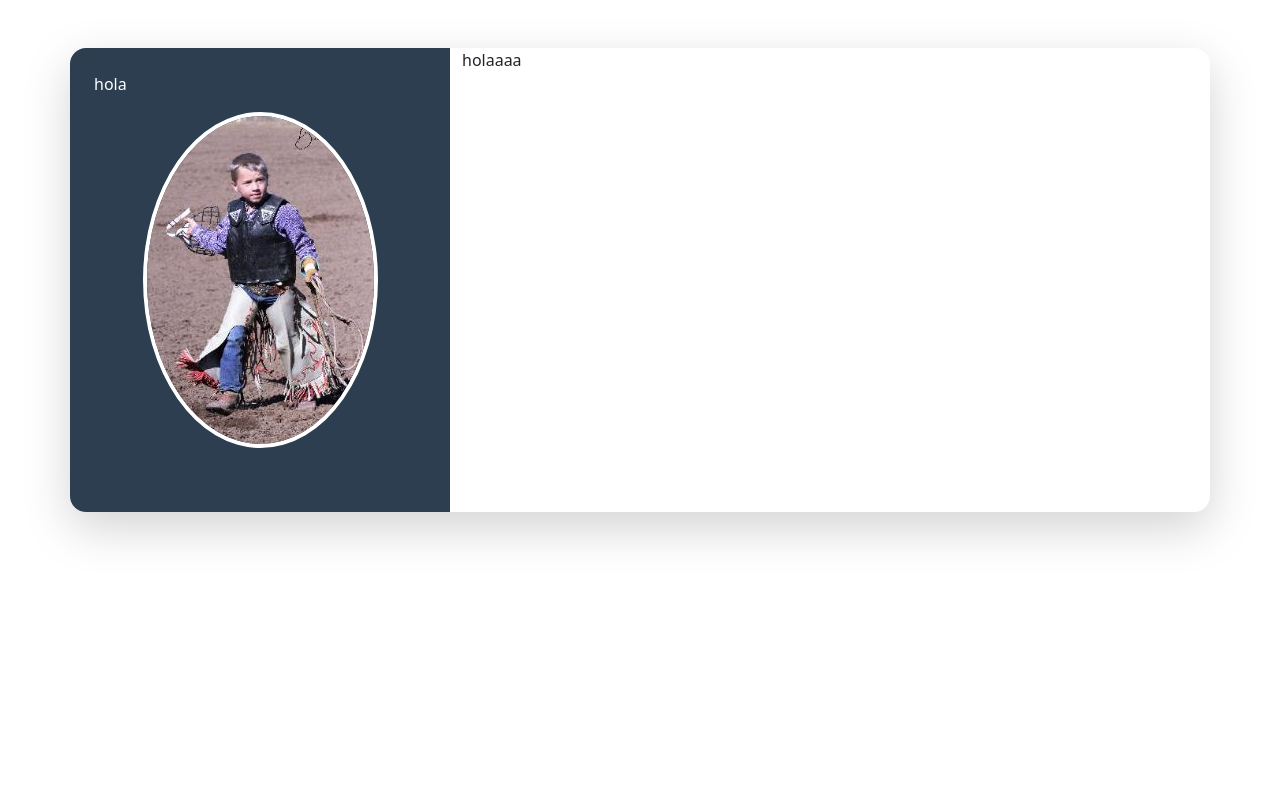
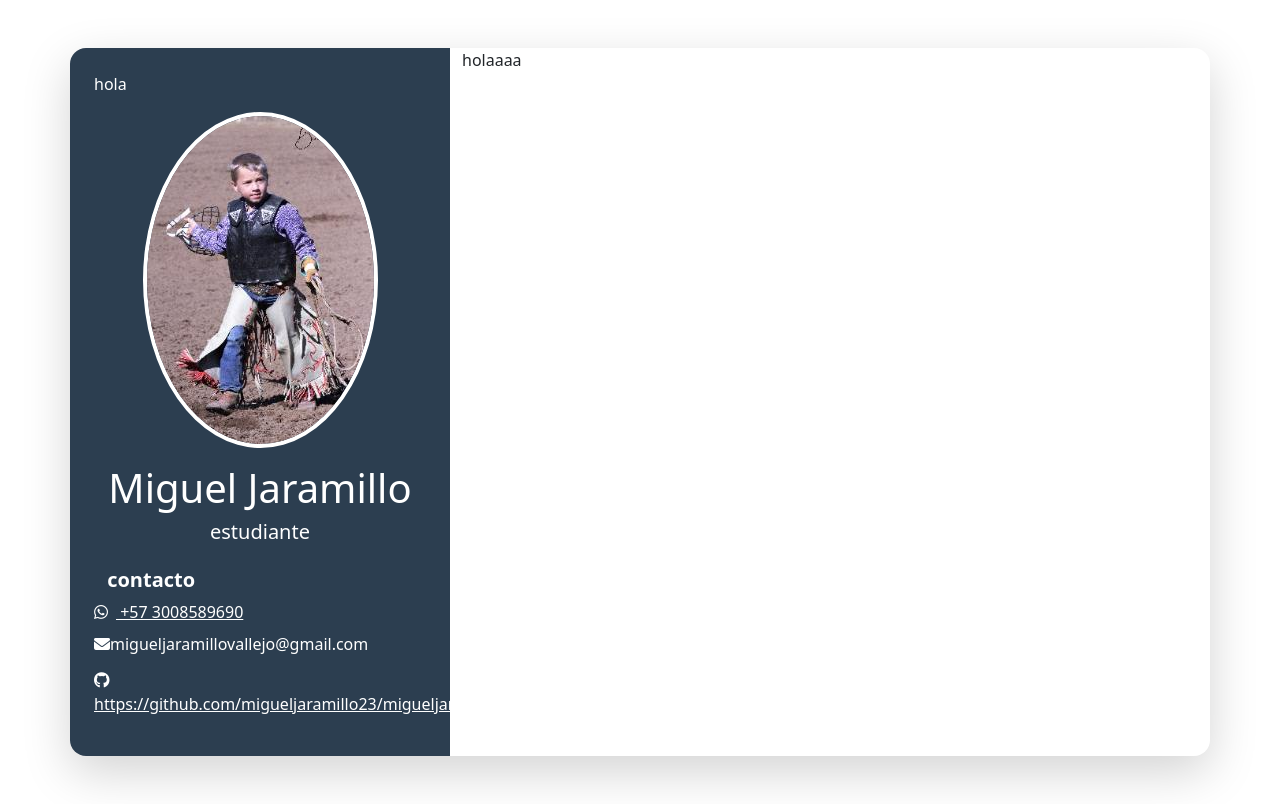
Before and after one commit to migueljaramillo23/migueljaramillo23.github.io, a plain HTML site: page Frontent/hoja de vida/index.html in a window 1280 px wide. Drawn offline with nearby package versions, Linux system fonts and the light colour scheme.

Commit message:
13/11/23

```diff
--- a/Frontent/hoja de vida/index.html
+++ b/Frontent/hoja de vida/index.html
@@ -26,7 +26,39 @@
                     <img src="img/IMG_9090_8097-1_1_-227x328.jpg"
                     class="img-fluid rounded-circle border border-4 border-white mb-3"
                      alt="foto perfil">
+                     <h1 class="fw -bold mb-2">Miguel Jaramillo</h1>
+                     <h2 class="h5">estudiante</h2>
                 </header>
+                <section>
+                    <h5 class="fw-bold mb-2"> <i class="fas fa-adress-card me-2"></i> contacto</h5>
+
+                    <ul class="list-unstyled">
+                        <li class="mb-2">
+                            <a href="https://wa.me/573136850577?text=Hola%20me%20gustaría%20saber%20más"
+                            target="_blank"
+                            class="text-white"
+                            >
+
+                                <i class="fa-brands fa-whatsapp me-2"></i> +57 3008589690
+                            </a>
+                        </li>
+                        <li class="mb-2">
+                            <i class="fas fa-envelope mb-2"></i>migueljaramillovallejo@gmail.com
+                        </li>
+
+                        <li class="mb-2">
+                            <a
+                            href="https://github.com/juliandavidbuitrago"
+                            target="_blank"
+                            class="text-white"
+                            >
+                            <i class="fab fa-github me-2"></i>
+                            https://github.com/migueljaramillo23/migueljaramillo23.github.io
+                            </a>
+
+                        </li>
+                    </ul>
+                </section>
              </div>
              <!-- columna derecha -->
 
```
